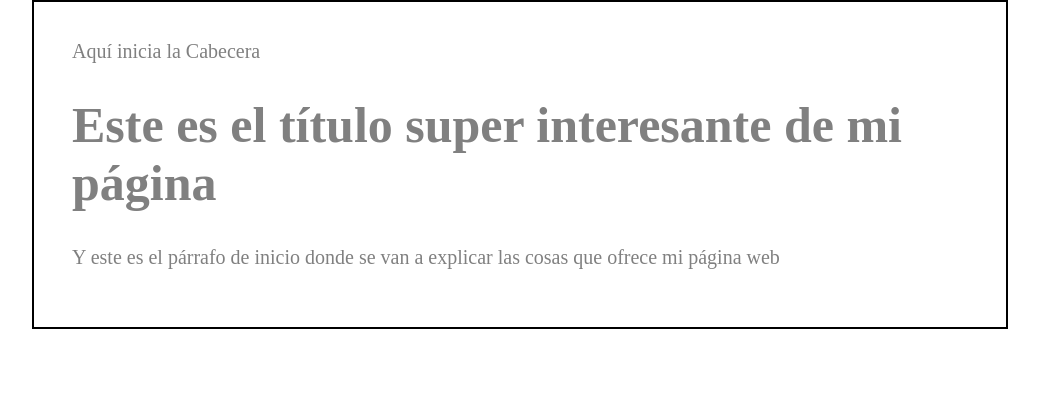
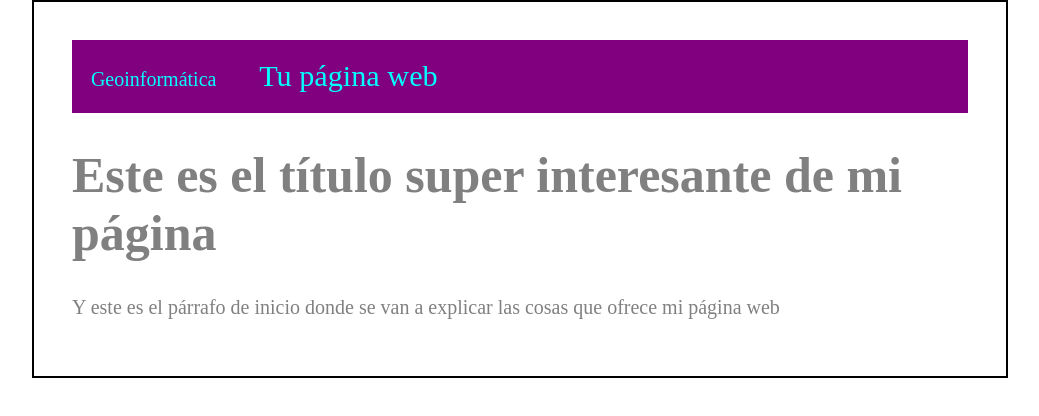
Before and after one commit to SandyLizzy14/Mi_pagina_web, a plain HTML site: page mipagina.html in a window 1280 px wide. Shown: the whole page, without its empty margins (120-1159 px from the left). Drawn offline with Linux system fonts and the light colour scheme.

Commit message:
Cabecera púrpura finalizada

```diff
--- a/css/estilos.css
+++ b/css/estilos.css
@@ -5,6 +5,22 @@ body {
     font-size: 20px;
     margin: 0;
     padding: 0;
+}
+
+#cabecera{
+    background: purple;
+    box-shadow: px, 2px, 20px 0px black;
+    color:aqua;
+    margin: 0;
+    padding:0.5cm;
+
+}
+
+#cabecera #tagline{
+    padding: 0 0 0 1cm;
+    font-weight: normal;
+    font-size: 0.8cm;
+
 }
 
 #container {
--- a/mipagina.html
+++ b/mipagina.html
@@ -7,7 +7,9 @@
 </head>
 <body>
     <div id="container">
-        <div id="cabecera"> Aquí inicia la Cabecera</div>
+        <div id="cabecera"> Geoinformática
+            <span id="tagline">Tu página web</span>
+        </div>
         <div id="pagina">
             <h1>Este es el título super interesante de mi página</h1>
             <p>Y este es el párrafo de inicio donde se van a explicar las cosas que ofrece mi página web</p>
```
